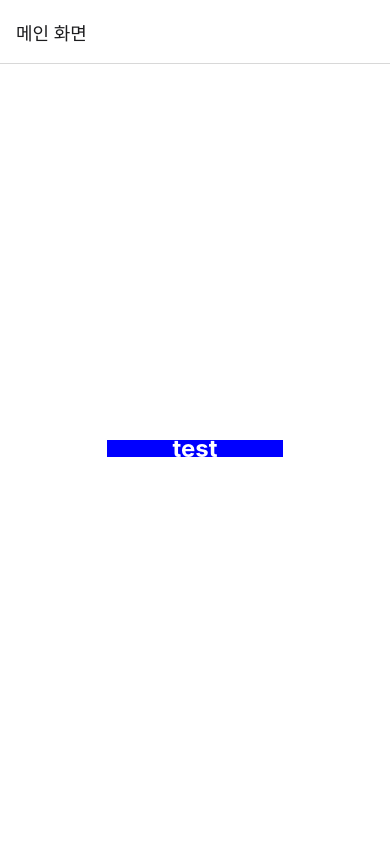
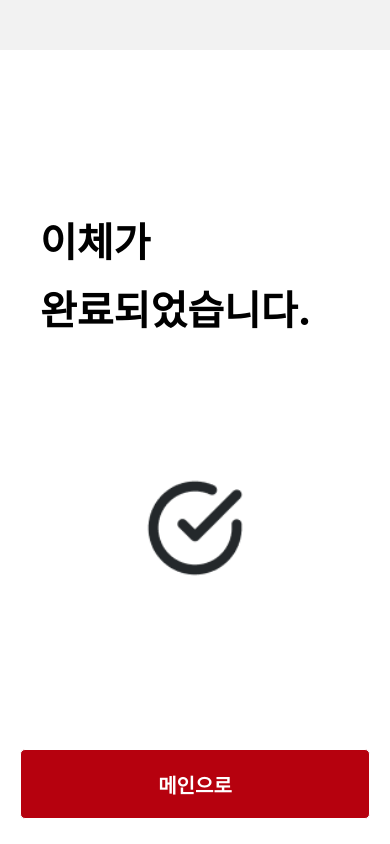
Before and after one commit to umjiwoo/BarrierFree-BF, a React Native app in the folder front/: screen /SendSuccess in a window 390 px wide. Before the commit this address had no page. Built offline with nearby package versions, Linux system fonts and the light colour scheme.

Commit message:
feat: 메인-어디에서-누구에게 페이지 연결
- 네비게이션으로 페이지 우선 연결
- 네비게이션 방식 통일 필요

```diff
--- a/front/App.tsx
+++ b/front/App.tsx
@@ -1,71 +1,16 @@
 import React from 'react';
-import {View, Text, TouchableOpacity, StyleSheet} from 'react-native';
+// import {View, Text, TouchableOpacity, StyleSheet} from 'react-native';
 import {NavigationContainer} from '@react-navigation/native';
-import {createStackNavigator} from '@react-navigation/stack';
-// import TextScreen from './src/screens/TextScreen'; // TextScreen 경로
-// import TextScreen from './src/screens/{테스트 해보고 싶은 tsx 경로}'; // 테스트 해보고 싶은 tsx 경로
+// import {createStackNavigator} from '@react-navigation/stack';
+import RootStack from './src/navigation/RootStack';
+// import TextScreen from './src/screens/{테스트 해보고 싶은 tsx 경로}'; // TextScreen 경로
 
-import TextScreen from './src/screens/InformationPage/RemittanceInformation'; // 테스트 해보고 싶은 tsx 경로
-
-const Stack = createStackNavigator();
-
-const HomeScreen = ({navigation}: {navigation: any}) => {
-  return (
-    <View style={styles.container}>
-      <View style={styles.grid}>
-        <TouchableOpacity
-          style={styles.button}
-          onPress={() => navigation.navigate('TextScreen')}>
-          <Text style={styles.text}>test</Text>
-        </TouchableOpacity>
-      </View>
-    </View>
-  );
-};
+// const Stack = createStackNavigator();
 
 export default function App() {
   return (
     <NavigationContainer>
-      <Stack.Navigator initialRouteName="Home">
-        <Stack.Screen
-          name="Home"
-          component={HomeScreen}
-          options={{title: '메인 화면'}}
-        />
-        <Stack.Screen
-          name="TextScreen"
-          component={TextScreen}
-          options={{title: '텍스트 화면'}}
-        />
-      </Stack.Navigator>
+      <RootStack />
     </NavigationContainer>
   );
 }
-
-const styles = StyleSheet.create({
-  container: {
-    flex: 1,
-    justifyContent: 'center',
-    alignItems: 'center',
-    backgroundColor: '#fff',
-  },
-  grid: {
-    width: '100%',
-    flexDirection: 'row',
-    flexWrap: 'wrap',
-    justifyContent: 'center',
-  },
-  button: {
-    width: '45%',
-    height: '45%',
-    backgroundColor: 'blue',
-    justifyContent: 'center',
-    alignItems: 'center',
-    margin: 5,
-  },
-  text: {
-    fontSize: 24,
-    color: 'white',
-    fontWeight: 'bold',
-  },
-});
--- a/front/src/components/Title.tsx
+++ b/front/src/components/Title.tsx
@@ -12,6 +12,6 @@ const styles = StyleSheet.create({
     fontSize: 30,
     fontWeight: 'bold',
     alignSelf: 'flex-start',
-    marginBottom: 20,
+    marginVertical: 10,
   },
 });
--- /dev/null
+++ b/front/src/navigation/RootStack.tsx
@@ -0,0 +1,61 @@
+import React from 'react';
+import {createNativeStackNavigator} from '@react-navigation/native-stack';
+import {RootStackParamList} from './types';
+import Main from '../screens/mainPage/Main';
+import SendFromWhere from '../screens/sendPage/SendFromWhere';
+import HomeScreen from '../screens/HomeScreen';
+import SendToWho from '../screens/sendPage/SendToWho';
+import SendSuccess from '../screens/sendPage/SendSuccess';
+
+const Stack = createNativeStackNavigator<RootStackParamList>();
+
+const RootStack = () => {
+  return (
+    <Stack.Navigator>
+      <Stack.Screen
+        name="HomeScreen"
+        component={HomeScreen}
+        options={{
+          title: 'Home',
+          headerShown: false,
+        }}
+      />
+      <Stack.Screen
+        name="Main"
+        component={Main}
+        options={{
+          title: '메인',
+          headerShown: false,
+          // 필요한 옵션 추가
+        }}
+      />
+      <Stack.Screen
+        name="SendFromWhere"
+        component={SendFromWhere}
+        options={{
+          title: '어느 계좌에서 보낼까요?',
+          headerShown: false,
+          // 필요한 옵션 추가
+        }}
+      />
+      <Stack.Screen
+        name="SendToWho"
+        component={SendToWho}
+        options={{
+          title: '누구에게 보낼까요?',
+          headerShown: false,
+        }}
+      />
+      <Stack.Screen
+        name="SendSuccess"
+        component={SendSuccess}
+        options={{
+          title: '이체가 완료되었습니다.',
+          headerShown: false,
+        }}
+      />
+    </Stack.Navigator>
+  );
+};
+
+export default RootStack;
--- /dev/null
+++ b/front/src/navigation/types.ts
@@ -0,0 +1,7 @@
+export type RootStackParamList = {
+  HomeScreen: undefined;
+  Main: undefined;
+  SendFromWhere: undefined;
+  SendToWho: undefined;
+  SendSuccess: undefined;
+};
--- /dev/null
+++ b/front/src/screens/HomeScreen.tsx
@@ -0,0 +1,47 @@
+import {View, Text, TouchableOpacity, StyleSheet} from 'react-native';
+import React from 'react';
+
+const HomeScreen = ({navigation}: {navigation: any}) => {
+  return (
+    <View style={styles.container}>
+      <View style={styles.grid}>
+        <TouchableOpacity
+          style={styles.button}
+          // navigation.navigate('~~') : ~~ 안에 test 버튼 누르면 이동하고 싶은 스크린 이름 적기
+          onPress={() => navigation.navigate('SendSuccess')}>
+          <Text style={styles.text}>test</Text>
+        </TouchableOpacity>
+      </View>
+    </View>
+  );
+};
+
+export default HomeScreen;
+
+const styles = StyleSheet.create({
+  container: {
+    flex: 1,
+    justifyContent: 'center',
+    alignItems: 'center',
+    backgroundColor: '#fff',
+  },
+  grid: {
+    width: '100%',
+    flexDirection: 'row',
+    flexWrap: 'wrap',
+    justifyContent: 'center',
+  },
+  button: {
+    width: '45%',
+    height: '45%',
+    backgroundColor: 'blue',
+    justifyContent: 'center',
+    alignItems: 'center',
+    margin: 5,
+  },
+  text: {
+    fontSize: 24,
+    color: 'white',
+    fontWeight: 'bold',
+  },
+});
--- a/front/src/screens/mainPage/Main.tsx
+++ b/front/src/screens/mainPage/Main.tsx
@@ -6,15 +6,27 @@ import {
   StyleSheet,
   SafeAreaView,
 } from 'react-native';
+// import {useNavigation} from '@react-navigation/native';
+// import {NativeStackNavigationProp} from '@react-navigation/native-stack';
+// import {RootStackParamList} from '../../navigation/types';
 
-const Main = () => {
+const Main = ({navigation}: {navigation: any}) => {
+  // const navigationProps =
+  //   useNavigation<NativeStackNavigationProp<RootStackParamList>>();
+
+  // const handleSendFromWherePress = () => {
+  //   navigationProps.navigate('SendFromWhere');
+  // };
+
   return (
     <SafeAreaView style={styles.container}>
       <View style={styles.grid}>
         <TouchableOpacity style={styles.button}>
           <Text style={styles.text}>조회</Text>
         </TouchableOpacity>
-        <TouchableOpacity style={styles.button}>
+        <TouchableOpacity
+          style={styles.button}
+          onPress={() => navigation.navigate('SendFromWhere')}>
           <Text style={styles.text}>송금</Text>
         </TouchableOpacity>
         <TouchableOpacity style={styles.button}>
--- a/front/src/screens/sendPage/SendAccountCarousel.tsx
+++ b/front/src/screens/sendPage/SendAccountCarousel.tsx
@@ -48,12 +48,14 @@ const SendAccountCarousel: React.FC<CarouselProps> = ({
         style={[styles.item]}
         onPress={() => onSelectAccount && onSelectAccount(item)}
         activeOpacity={0.9}>
-        <Text style={styles.accountName}>{item.name}</Text>
-        <Text style={styles.accountDate}>{item.date}</Text>
+        {item.name && <Text style={styles.accountName}>{item.name}</Text>}
+        {item.date && <Text style={styles.accountDate}>{item.date}</Text>}
         <View style={styles.account}>
           <Text style={styles.accountBank}>{item.accountBank}</Text>
           <Text style={styles.accountNumber}>{item.accountNumber}</Text>
-          <Text style={styles.accountBalance}>잔액 {item.balance} 원</Text>
+          {item.balance && (
+            <Text style={styles.accountBalance}>잔액 : {item.balance} 원</Text>
+          )}
         </View>
       </TouchableOpacity>
     );
--- a/front/src/screens/sendPage/SendFromWhere.tsx
+++ b/front/src/screens/sendPage/SendFromWhere.tsx
@@ -1,4 +1,5 @@
 import {View, StyleSheet} from 'react-native';
+// import {useNavigation} from '@react-navigation/native';
 import React from 'react';
 import Title from '../../components/Title';
 import SendAccountBox from './SendAccountBox';
@@ -20,6 +21,8 @@ const SendFromWhere = ({navigation}: {navigation: any}) => {
 
   const handleSelectAccount = (account: any) => {
     // 계좌 선택 시 처리할 로직
+    // 계좌 선택 시 계좌 정보를 전달하고 저장하는 로직
+    navigation.navigate('SendToWho', {selectedAccount: account});
     console.log('Selected account:', account);
   };
 
@@ -68,7 +71,9 @@ const styles = StyleSheet.create({
   container: {
     flex: 1,
     backgroundColor: '#fff',
-    padding: 20,
+    paddingHorizontal: 20,
+    paddingBottom: 20,
+    marginTop: 50,
     alignItems: 'center',
   },
   buttonContainer: {
--- /dev/null
+++ b/front/src/screens/sendPage/SendSuccess.tsx
@@ -0,0 +1,81 @@
+import {View, Text, StyleSheet} from 'react-native';
+import React from 'react';
+import BackButton from '../../components/BackButton';
+// import CheckCircle from '../../assets/CheckCircle.svg';
+import checkCircle from '../../assets/checkCircle.png';
+import {useNavigation} from '@react-navigation/native';
+import {NativeStackNavigationProp} from '@react-navigation/native-stack';
+import {Image} from 'react-native';
+
+const SendSuccess = () => {
+  const navigation = useNavigation<NativeStackNavigationProp<any>>();
+
+  return (
+    <View style={styles.container}>
+      <View style={styles.titleContainer}>
+        <View style={styles.titleTextContainer}>
+          <Text style={styles.titleText}>이체가</Text>
+          <Text style={styles.titleText}>완료되었습니다.</Text>
+        </View>
+        <Image source={checkCircle} style={styles.checkCircle} />
+      </View>
+      {/* {CheckCircle ? (
+        <CheckCircle width={100} height={100} fill="#000000" />
+      ) : (
+        <Text>체크 아이콘</Text>
+      )} */}
+      <BackButton
+        textStyle={{color: '#ffffff', fontWeight: '800', fontSize: 20}}
+        style={{
+          backgroundColor: '#B6010E',
+          width: '100%',
+          height: 70,
+          marginTop: 10,
+          marginBottom: 5,
+          bottom: 0,
+        }}
+        text="메인으로"
+        onPress={() => navigation.navigate('Main')}
+      />
+    </View>
+  );
+};
+
+export default SendSuccess;
+
+const styles = StyleSheet.create({
+  container: {
+    flex: 1,
+    paddingHorizontal: 20,
+    paddingBottom: 20,
+    marginTop: 50,
+    backgroundColor: '#ffffff',
+  },
+  titleContainer: {
+    width: '100%',
+    flex: 1,
+    paddingHorizontal: 20,
+    marginVertical: 20,
+    display: 'flex',
+    flexDirection: 'column',
+    justifyContent: 'space-evenly',
+    // gap: 50,
+    // borderWidth: 1,
+  },
+  titleTextContainer: {
+    display: 'flex',
+    flexDirection: 'column',
+    justifyContent: 'center',
+    // alignItems: 'center',
+    gap: 10,
+  },
+  titleText: {
+    fontSize: 40,
+    fontWeight: '800',
+  },
+  checkCircle: {
+    alignSelf: 'center',
+    width: 100,
+    height: 100,
+  },
+});
--- a/front/src/screens/sendPage/SendToWho.tsx
+++ b/front/src/screens/sendPage/SendToWho.tsx
@@ -2,6 +2,7 @@ import React from 'react';
 import {View, Text, StyleSheet} from 'react-native';
 import BackButton from '../../components/BackButton'; // 재사용 버튼 컴포넌트
 import SendAccountBox from './SendAccountBox';
+import Title from '../../components/Title';
 
 const SendToWho = ({navigation}: {navigation: any}) => {
   const accountData = [
@@ -33,7 +34,8 @@ const SendToWho = ({navigation}: {navigation: any}) => {
 
   return (
     <View style={styles.container}>
-      <Text style={styles.title}>누구에게 보낼까요?</Text>
+      {/* <Text style={styles.title}>누구에게 보낼까요?</Text> */}
+      <Title title="누구에게 보낼까요?" />
 
       {/* 자주 보내는 계좌 */}
       <View style={styles.favoriteContainer}>
@@ -92,7 +94,9 @@ const styles = StyleSheet.create({
   container: {
     flex: 1,
     backgroundColor: '#fff',
-    padding: 20,
+    paddingHorizontal: 20,
+    paddingBottom: 20,
+    marginTop: 50,
     alignItems: 'center',
   },
   buttonContainer: {
```
Also changed, not shown: front/src/assets/checkCircle.png (added).
